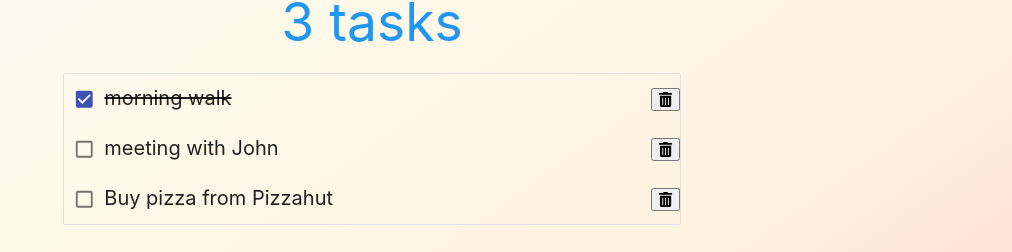
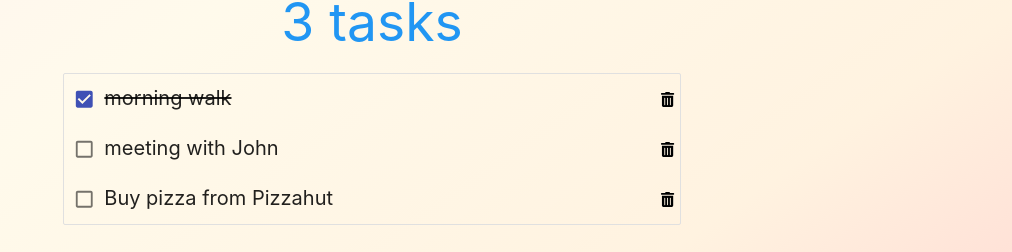
Before and after one commit to zelenovakat/todoList, a React (Create React App) app: page / in a window 1280 px wide. Shown: the part 223-475 px from the top of the page, without its empty margins (268-1280 px from the left). Built offline with nearby package versions, Linux system fonts and the light colour scheme.

Commit message:
style deleteTodo

```diff
--- a/src/Todos.js
+++ b/src/Todos.js
@@ -37,7 +37,10 @@ const Todos = ({ todos, toggleStatus, deleteTodo }) => {
 
 export default Todos
 
-const DeleteButton = styled.button``
+const DeleteButton = styled.button`
+  background: transparent;
+  border: 0;
+`
 const MainDiv = styled.div`
   display: flex;
   justify-content: space-between;
```
